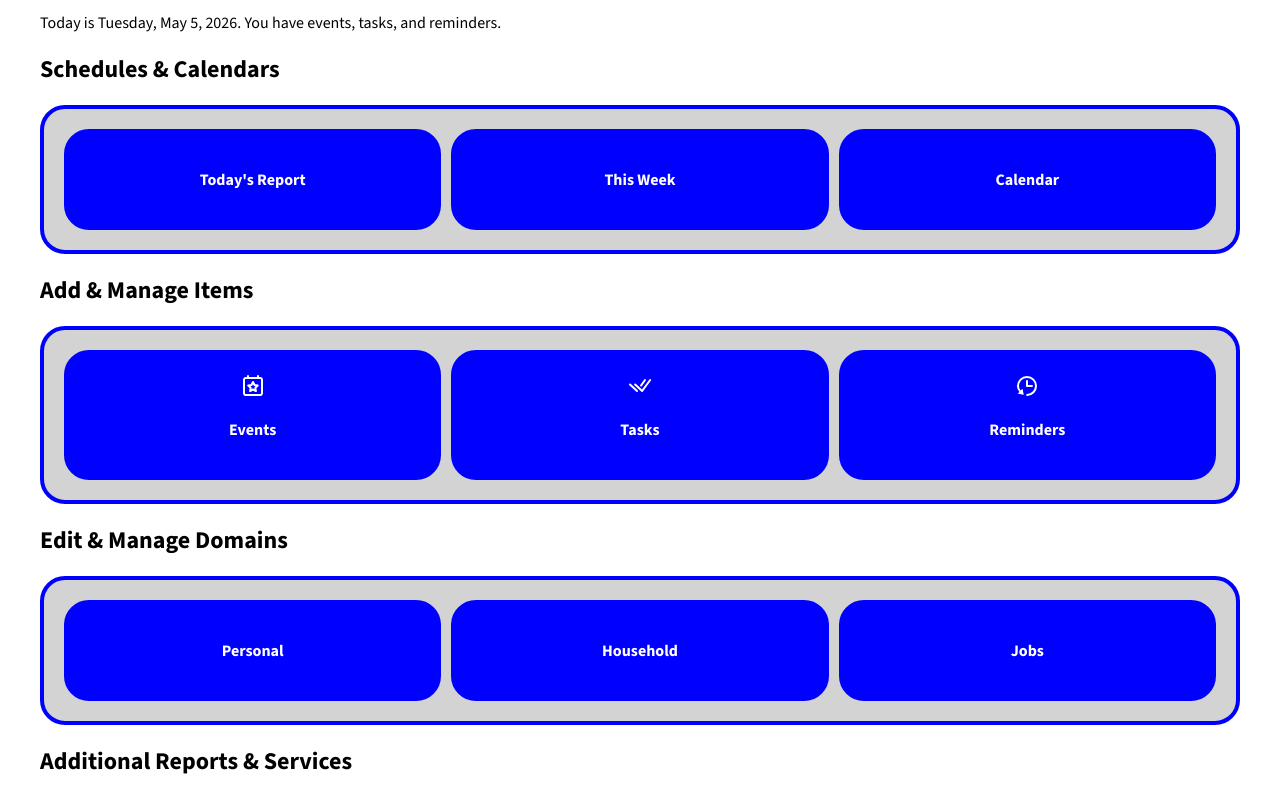
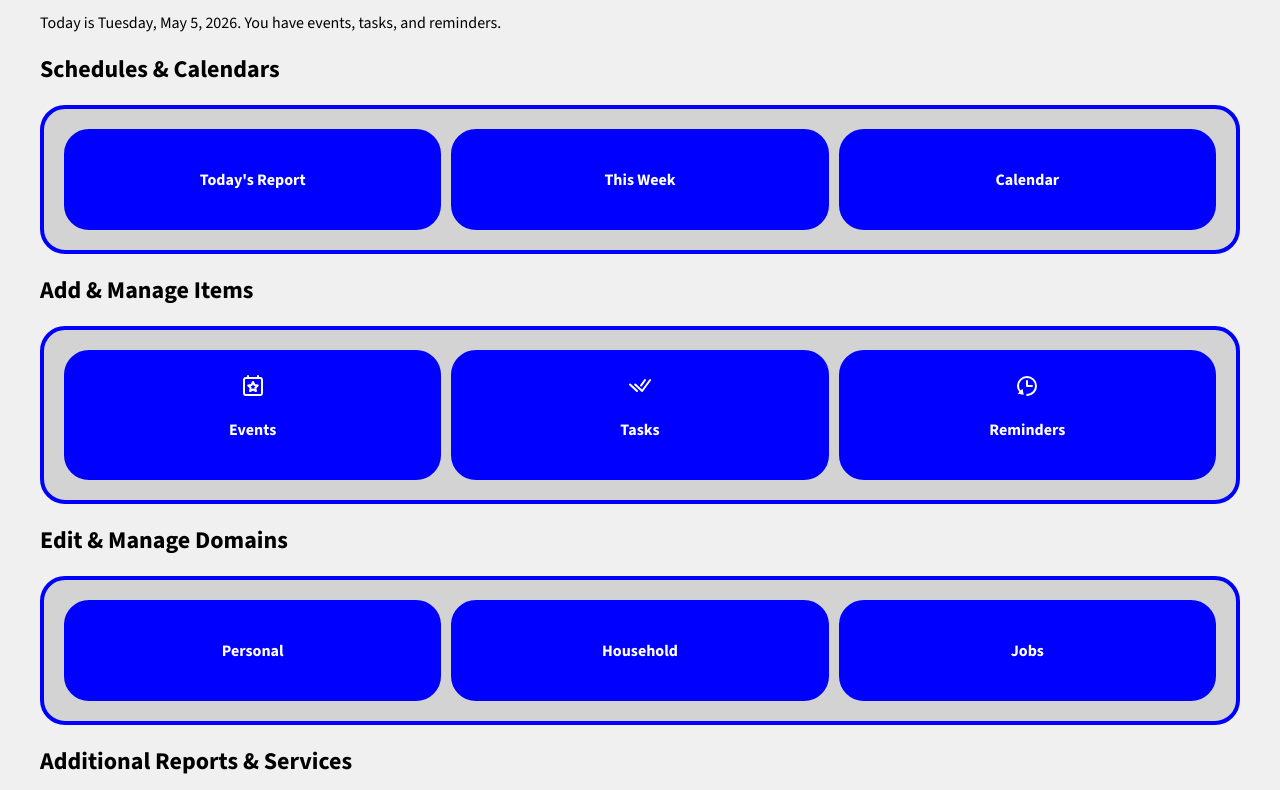
Before and after one commit to wdvdje/TimeScapeEditor, a plain HTML site: page index.html in a window 1280 px wide. Shown: the part 140-930 px from the top of the page. Drawn offline with nearby package versions, Linux system fonts and the light colour scheme; some packages are replaced by stand-ins of ours; a script that the page names is missing.

Commit message:
Add background color to body in style.css

```diff
--- a/style.css
+++ b/style.css
@@ -37,6 +37,7 @@ body {
   margin: 0;
   padding: 40px;
   box-sizing: border-box;
+  background: #f0f0f0;
 }
 div.formbox {
   display: flex;
```
